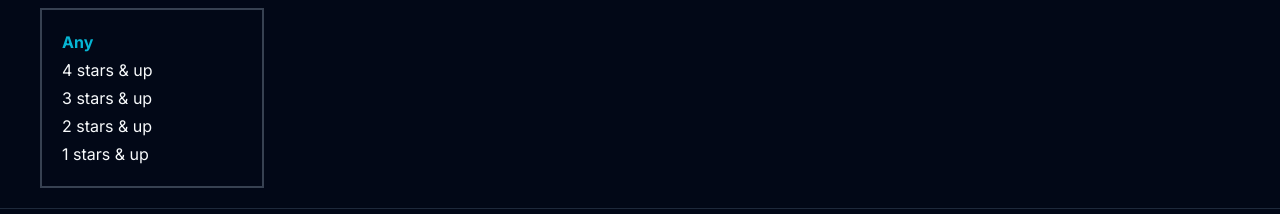
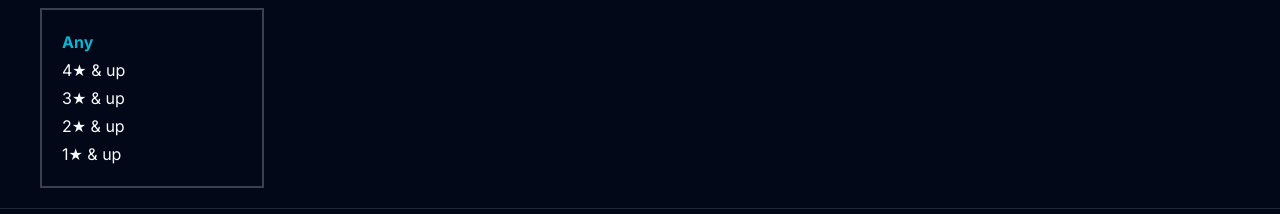
Before and after one commit to LukaTizic/aeterna_ecommerce, a Next.js app: page /search in a window 1280 px wide. Shown: the part 553-767 px from the top of the page. Built offline with nearby package versions, Linux system fonts and the light colour scheme; no server answers; the database is empty.

Commit message:
dynamic Metadata // add star emoji

```diff
--- a/app/(root)/search/page.tsx
+++ b/app/(root)/search/page.tsx
@@ -6,6 +6,7 @@ import {
   getAllCategories,
 } from "@/lib/actions/product.actions";
 import Link from "next/link";
+import { title } from "process";
 import React from "react";
 
 const prices = [
@@ -34,6 +35,42 @@ const prices = [
 const ratings = [4, 3, 2, 1];
 
 const sortOrders = ["newest", "rating", "lowest", "highest"];
+
+export async function generateMetadata(props: {
+  searchParams: Promise<{
+    query: string;
+    category: string;
+    price: string;
+    rating: string;
+  }>;
+}) {
+  const {
+    query = "all",
+    category = "all",
+    price = "all",
+    rating = "all",
+  } = await props.searchParams;
+
+  const isQuerySet = query && query !== "all" && query.trim() !== "";
+  const isCategorySet =
+    category && category !== "all" && category.trim() !== "";
+  const isPriceSet = price && price !== "all" && price.trim() !== "";
+  const isRatingSet = rating && rating !== "all" && rating.trim() !== "";
+
+  if (isQuerySet || isCategorySet || isPriceSet || isRatingSet) {
+    return {
+      title: `
+      Search ${isQuerySet ? query : ""}
+      ${isCategorySet ? `: ${category}` : ""}
+      ${isPriceSet ? `:  ${price}€` : ""}
+      ${isRatingSet ? `:  ${rating}  ★` : ""}`,
+    };
+  } else {
+    return {
+      title: "Search Products",
+    };
+  }
+}
 
 const SearchPage = async (props: {
   searchParams: Promise<{
@@ -168,7 +205,7 @@ const SearchPage = async (props: {
                   }`}
                   href={getFilterUrl({ r: `${r}` })}
                 >
-                  {`${r} stars & up`}
+                  {`${r}★ & up`}
                 </Link>
               </li>
             ))}
@@ -199,8 +236,8 @@ const SearchPage = async (props: {
             {rating !== "all" && (
               <Badge className="bg-gray-600 text-white">
                 Rating:{" "}
-                <span className="px-1 font-bold text-cyan-500">{rating}</span>{" "}
-                stars & up
+                <span className="px-1 font-bold text-cyan-500">{rating} ★</span>
+                & up
               </Badge>
             )}
             {(query !== "all" && query !== "") ||
```
